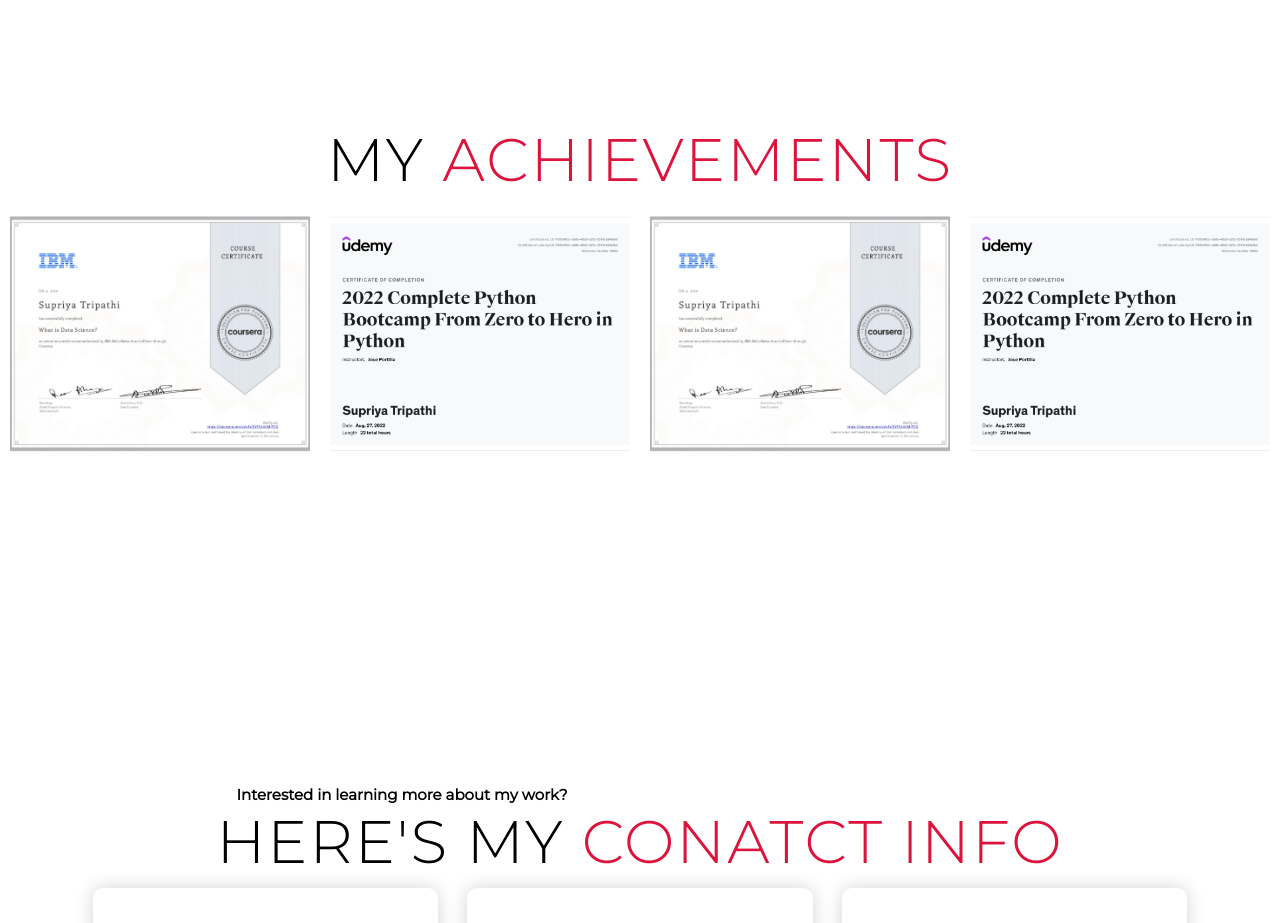
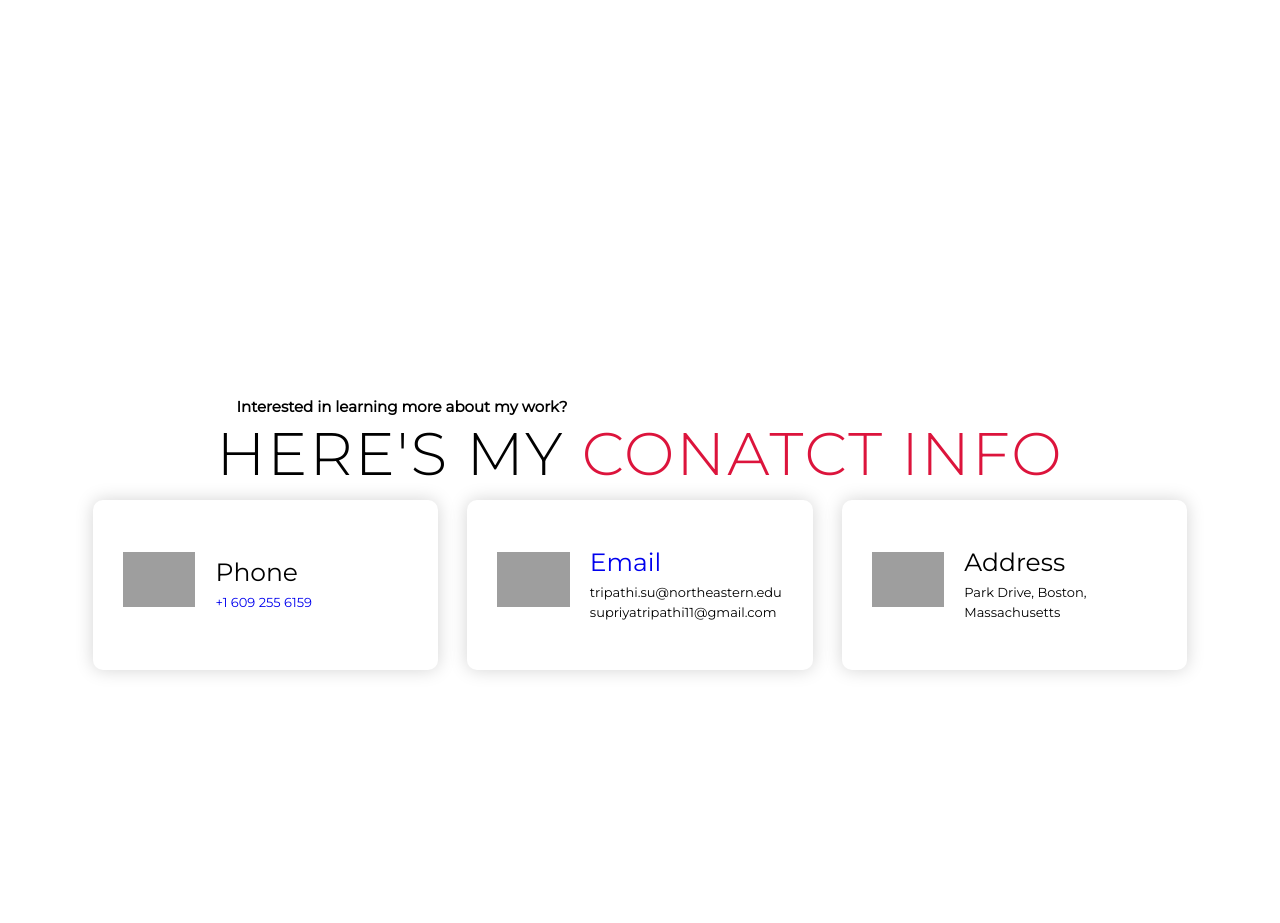
Before and after one commit to Tripathi-Supriya/Portfolio, a plain HTML site: page index.html in a window 1280 px wide. Shown: the part 3800-4723 px from the top of the page. Drawn offline with Linux system fonts and the light colour scheme; grey boxes are pictures that could not be loaded.

Commit message:
Update index.html

```diff
--- a/index.html
+++ b/index.html
@@ -178,7 +178,7 @@
   <script src="./images/backi_images/app.js"></script>
 
   <!-- Gallery -->
-  <section id="acheievements">
+<!--   <section id="acheievements">
 
     <div>
       <h1 class="section-title">My <span>Achievements</span></h1>
@@ -200,7 +200,7 @@
       <img src="./images/Python certificate.png" alt="Certification 2">
       <figcaption>Certification 4</figcaption>
   </figure>
-</div>
+</div> -->
   </section>
 
 
```
